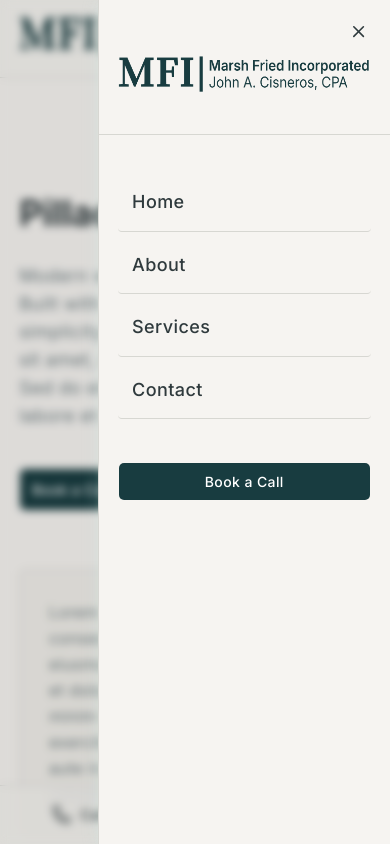
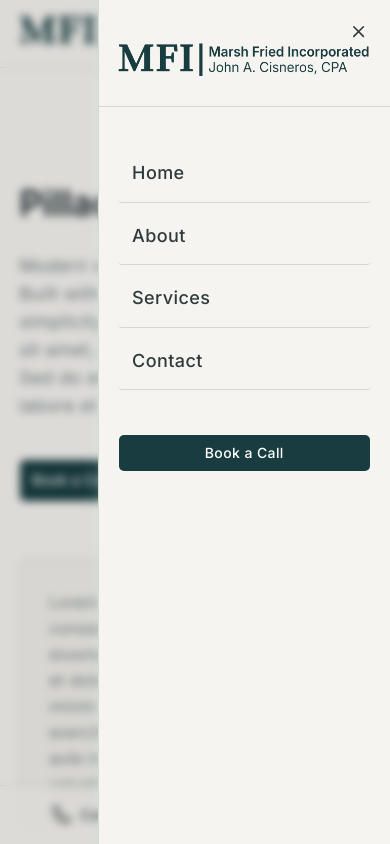
Before and after one commit to JohnnyPillacela/marsh-fried-inc, a Next.js app: page / in a window 390 px wide. Both pictures are taken after a click on the button "Open menu". Shown: the top 844 px of the page. Built offline with nearby package versions, Linux system fonts and the light colour scheme.

Commit message:
make solid bg and navbar size height

```diff
--- a/components/layout/navbar.tsx
+++ b/components/layout/navbar.tsx
@@ -29,19 +29,19 @@ export function Navbar() {
         : shared.navCta.href
 
     return (
-        <header className="sticky top-0 z-50 w-full border-b border-border bg-background/95 backdrop-blur supports-backdrop-filter:bg-background/60">
+        <header className="sticky top-0 z-50 w-full border-b border-border bg-background">
             <Container>
-                <nav className="flex h-16 items-center justify-between text-lg">
+                <nav className="flex h-14 md:h-16 items-center justify-between text-lg">
                     <Link
                         href={locale === "es" ? "/es" : "/"}
-                        className="inline-flex items-center justify-left text-foreground"
+                        className="inline-flex items-center justify-center text-foreground"
                     >
                         <Image
                             src="/logos/full-logo-2000x370.png"
                             alt={shared.siteName}
                             width={2000}
                             height={350}
-                            className="h-14 py-1 w-auto"
+                            className="h-13 md:h-14 py-1.5 md:py-1 w-auto"
                             priority
 
                         />
@@ -78,13 +78,13 @@ export function Navbar() {
                                     <SheetTitle className="sr-only">
                                         {shared.siteName} Logo
                                     </SheetTitle>
-                                    <div className="flex justify-center">
+                                    <div className="flex items-center justify-center">
                                         <Image
-                                            src="/logos/Full-Logo-2000x550.png"
+                                            src="/logos/full-logo-2000x370.png"
                                             alt=""
-                                            width={800}
-                                            height={225}
-                                            className="h-16 w-auto"
+                                            width={2000}
+                                            height={370}
+                                            className="h-10 w-auto"
                                         />
                                     </div>
                                 </SheetHeader>
```
